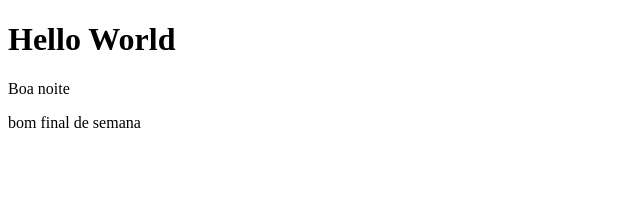
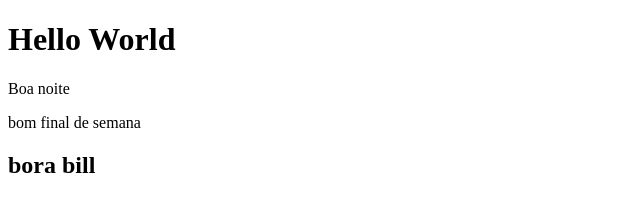
Before and after one commit to Marilene26/teste-branch, a plain HTML site: page index.html in a window 1280 px wide. Shown: the whole page, without its empty margins (0-640 px from the left). Drawn offline with Linux system fonts and the light colour scheme.

Commit message:
houve uma mudança

```diff
--- a/index.html
+++ b/index.html
@@ -10,6 +10,8 @@
     <h1>Hello World</h1>
     <p>Boa noite</p>
     <p>bom final de semana </p>
+    <H2>bora bill</H2>
+
 
 </body>
 </html>
```
